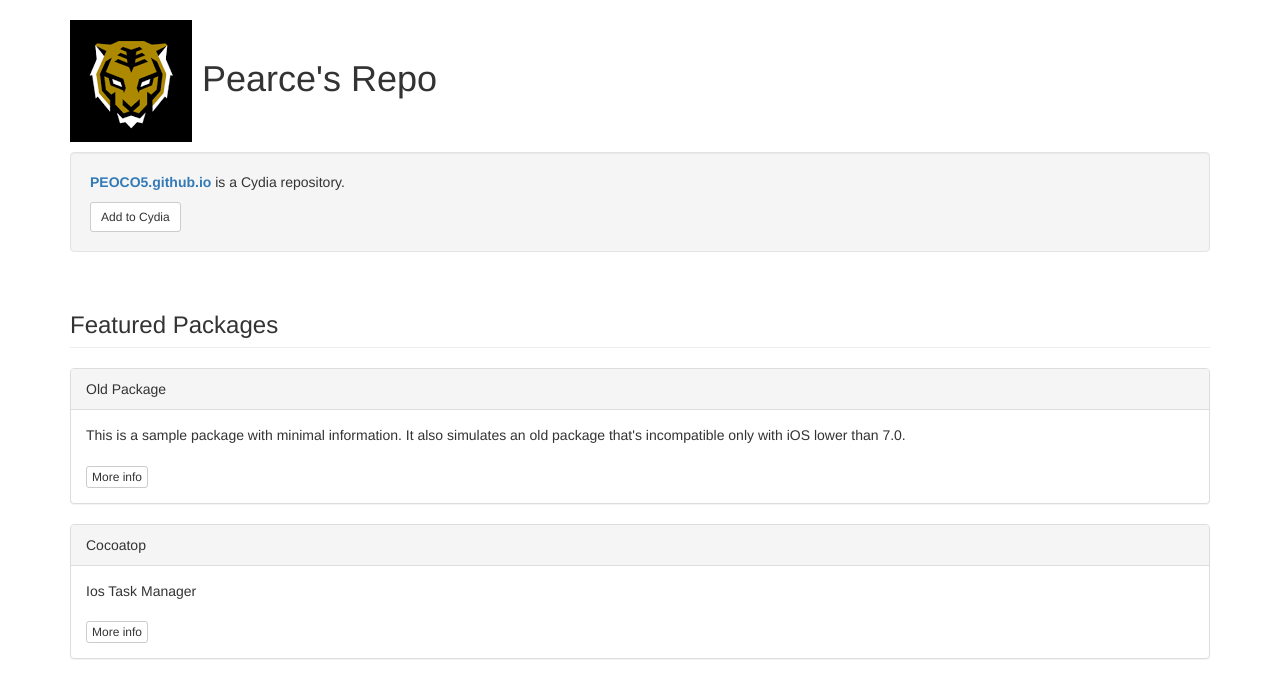
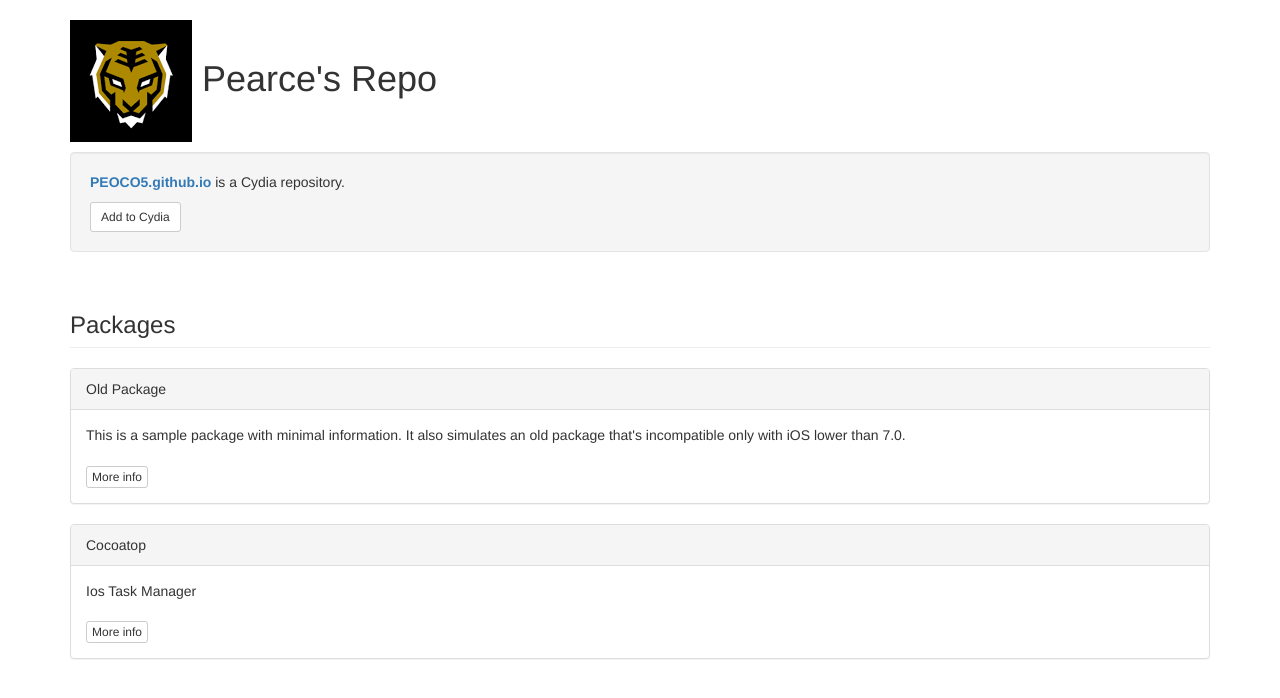
Before and after one commit to PEOCO5/PEOCO5.github.io, a plain HTML site: page index.html in a window 1280 px wide. Drawn offline with nearby package versions, Linux system fonts and the light colour scheme.

Commit message:
Cocoatop3

```diff
--- a/index.html
+++ b/index.html
@@ -21,7 +21,7 @@
 </div>
 
 <div class="container">
-  <h3 id="wells" class="page-header">Featured Packages</h3>
+  <h3 id="wells" class="page-header">Packages</h3>
 </div>
 
 <div class="container">
```
Also changed, not shown: 1 other file.
